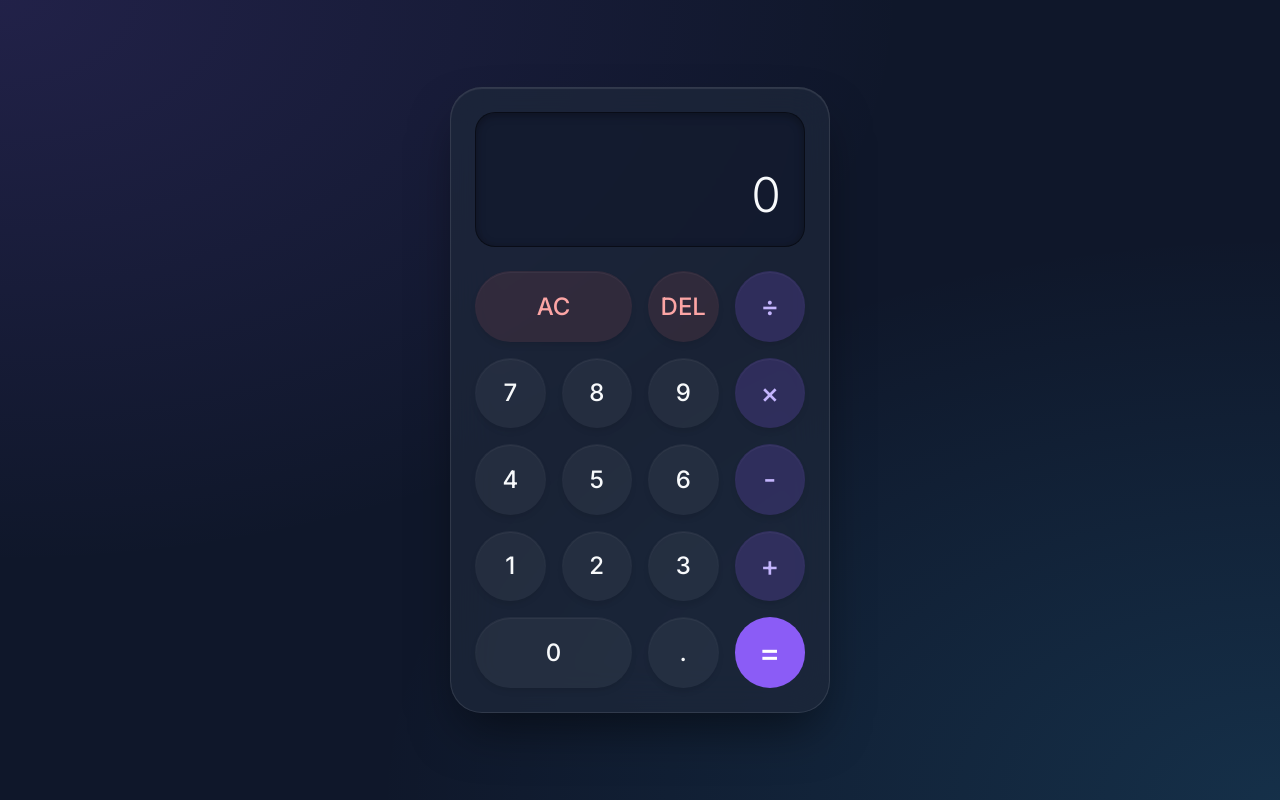
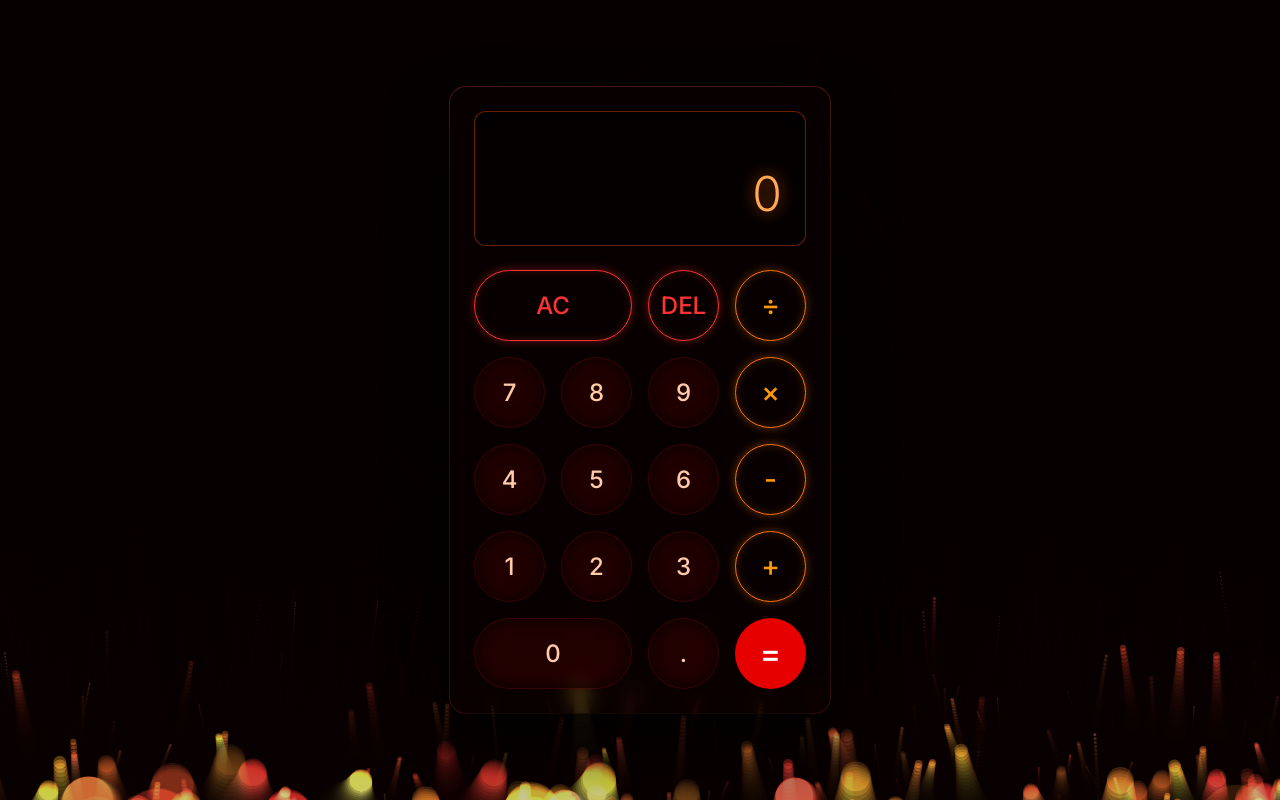
Before and after one commit to Luke-Thompson-Frog/premium-calculator, a plain HTML site: page index.html in a window 1280 px wide. Drawn offline with Linux system fonts and the light colour scheme.

Commit message:
Implement Glassmorphism Inferno Theme

```diff
--- a/index.html
+++ b/index.html
@@ -1,5 +1,6 @@
 <!DOCTYPE html>
 <html lang="en">
+
 <head>
     <meta charset="UTF-8">
     <meta name="viewport" content="width=device-width, initial-scale=1.0">
@@ -9,7 +10,9 @@
     <link href="https://fonts.googleapis.com/css2?family=Inter:wght@300;400;500;600&display=swap" rel="stylesheet">
     <link rel="stylesheet" href="style.css">
 </head>
+
 <body>
+    <canvas id="fireCanvas"></canvas>
     <div class="calculator">
         <div class="display">
             <div class="previous-operand" id="previous-operand"></div>
@@ -42,4 +45,5 @@
     </div>
     <script src="script.js"></script>
 </body>
+
 </html>
--- a/script.js
+++ b/script.js
@@ -138,7 +138,7 @@ document.addEventListener('keydown', (e) => {
 });
 
 function simulateClick(element) {
-    if(!element) return;
+    if (!element) return;
     element.classList.add('active');
     setTimeout(() => {
         element.classList.remove('active');
@@ -176,3 +176,75 @@ deleteButton.addEventListener('click', () => {
 
 // Initialize display
 calculator.updateDisplay();
+
+// --- Fire Canvas Animation Logic ---
+const canvas = document.getElementById('fireCanvas');
+const ctx = canvas.getContext('2d');
+canvas.width = window.innerWidth;
+canvas.height = window.innerHeight;
+
+let particles = [];
+
+class Particle {
+    constructor() {
+        this.x = Math.random() * canvas.width;
+        this.y = canvas.height + Math.random() * 100;
+        this.size = Math.random() * 30 + 10;
+        this.speedY = Math.random() * 3 + 1;
+        this.speedX = (Math.random() - 0.5) * 1.5;
+        // Oranges, reds, yellows
+        this.color = `hsla(${Math.random() * 40}, 100%, 60%, ${Math.random() * 0.4 + 0.1})`;
+        this.life = 1;
+        this.decay = Math.random() * 0.02 + 0.005;
+    }
+    update() {
+        this.y -= this.speedY;
+        this.x += this.speedX;
+        this.life -= this.decay;
+        this.size *= 0.95;
+    }
+    draw() {
+        ctx.globalCompositeOperation = 'lighter';
+        ctx.fillStyle = this.color;
+        ctx.beginPath();
+        ctx.arc(this.x, this.y, this.size, 0, Math.PI * 2);
+        ctx.fill();
+    }
+}
+
+function handleParticles() {
+    for (let i = 0; i < particles.length; i++) {
+        particles[i].update();
+        particles[i].draw();
+
+        // Remove dead particles
+        if (particles[i].life <= 0 || particles[i].size <= 0.5) {
+            particles.splice(i, 1);
+            i--;
+        }
+    }
+}
+
+function animate() {
+    ctx.globalCompositeOperation = 'source-over';
+    // Dark transparent background to create trail effect
+    ctx.fillStyle = 'rgba(10, 1, 1, 0.2)';
+    ctx.fillRect(0, 0, canvas.width, canvas.height);
+
+    // Add new particles each frame up to a limit
+    if (particles.length < 200) {
+        for (let i = 0; i < 4; i++) {
+            particles.push(new Particle());
+        }
+    }
+
+    handleParticles();
+    requestAnimationFrame(animate);
+}
+
+animate();
+
+window.addEventListener('resize', () => {
+    canvas.width = window.innerWidth;
+    canvas.height = window.innerHeight;
+});
--- a/style.css
+++ b/style.css
@@ -1,17 +1,7 @@
 :root {
-    --bg-color: #0f172a;
-    --calc-bg: rgba(30, 41, 59, 0.7);
-    --display-bg: rgba(15, 23, 42, 0.6);
-    --btn-bg: rgba(255, 255, 255, 0.05);
-    --btn-hover: rgba(255, 255, 255, 0.1);
-    --btn-active: rgba(255, 255, 255, 0.15);
-    --btn-operator-bg: rgba(139, 92, 246, 0.2);
-    --btn-operator-text: #c4b5fd;
-    --btn-equals-bg: #8b5cf6;
-    --btn-equals-hover: #7c3aed;
-    --text-primary: #f8fafc;
-    --text-secondary: #94a3b8;
-    --border-color: rgba(255, 255, 255, 0.1);
+    --bg-color: #050000;
+    --text-primary: #ffccaa;
+    --text-secondary: #ff8844;
 }
 
 * {
@@ -23,32 +13,44 @@
 body {
     font-family: 'Inter', sans-serif;
     background-color: var(--bg-color);
-    background-image:
-        radial-gradient(at 0% 0%, rgba(139, 92, 246, 0.15) 0px, transparent 50%),
-        radial-gradient(at 100% 100%, rgba(56, 189, 248, 0.15) 0px, transparent 50%);
+    background-image: url('fire-bg.png');
+    background-size: cover;
+    background-position: center;
+    background-blend-mode: multiply;
     min-height: 100vh;
     display: flex;
     justify-content: center;
     align-items: center;
     color: var(--text-primary);
+    overflow: hidden;
+}
+
+#fireCanvas {
+    position: fixed;
+    top: 0;
+    left: 0;
+    width: 100vw;
+    height: 100vh;
+    z-index: -1;
+    opacity: 0.8;
+    /* Let the swirling fire show through the particles */
 }
 
 .calculator {
     width: 380px;
-    background: var(--calc-bg);
-    backdrop-filter: blur(20px);
-    -webkit-backdrop-filter: blur(20px);
-    border-radius: 32px;
+    background: rgba(15, 0, 0, 0.3);
+    backdrop-filter: blur(10px);
+    -webkit-backdrop-filter: blur(10px);
+    border-radius: 16px;
     padding: 24px;
     box-shadow:
-        0 25px 50px -12px rgba(0, 0, 0, 0.5),
-        inset 0 1px 1px rgba(255, 255, 255, 0.1);
-    border: 1px solid var(--border-color);
+        0 30px 60px rgba(0, 0, 0, 0.9),
+        0 0 0 1px rgba(255, 100, 50, 0.3);
 }
 
 .display {
-    background: var(--display-bg);
-    border-radius: 20px;
+    background: rgba(0, 0, 0, 0.4);
+    border-radius: 12px;
     padding: 24px;
     margin-bottom: 24px;
     display: flex;
@@ -58,8 +60,8 @@ body {
     word-wrap: break-word;
     word-break: break-all;
     min-height: 120px;
-    border: 1px solid rgba(0,0,0,0.5);
-    box-shadow: inset 0 2px 10px rgba(0,0,0,0.3);
+    border: 1px solid rgba(255, 80, 0, 0.4);
+    box-shadow: inset 0 5px 20px rgba(0, 0, 0, 0.8);
 }
 
 .previous-operand {
@@ -73,7 +75,8 @@ body {
 .current-operand {
     font-size: 3rem;
     font-weight: 300;
-    color: var(--text-primary);
+    color: #ffaa55;
+    text-shadow: 0 0 15px rgba(255, 100, 0, 0.8);
     line-height: 1.1;
     letter-spacing: -1px;
 }
@@ -86,8 +89,6 @@ body {
 
 .btn {
     cursor: pointer;
-    border: none;
-    outline: none;
     font-family: inherit;
     font-size: 1.5rem;
     font-weight: 500;
@@ -96,39 +97,48 @@ body {
     display: flex;
     justify-content: center;
     align-items: center;
-    background: var(--btn-bg);
-    color: var(--text-primary);
     transition: all 0.2s cubic-bezier(0.4, 0, 0.2, 1);
-    box-shadow:
-        0 4px 6px -1px rgba(0, 0, 0, 0.1),
-        inset 0 1px 1px rgba(255, 255, 255, 0.05);
-    border: 1px solid transparent;
+
+    /* Default Number Button Style for Option 1 */
+    background: rgba(50, 0, 0, 0.6);
+    color: #ffccaa;
+    border: 1px solid rgba(255, 50, 50, 0.1);
+    box-shadow: inset 0 0 15px rgba(0, 0, 0, 0.8);
 }
 
 .btn:hover {
-    background: var(--btn-hover);
+    background: rgba(80, 0, 0, 0.8);
+    box-shadow: inset 0 0 15px rgba(0, 0, 0, 0.8), 0 0 10px rgba(255, 50, 50, 0.3);
     transform: translateY(-2px);
-    box-shadow: 0 6px 12px -2px rgba(0, 0, 0, 0.15);
 }
 
-.btn:active, .btn.active {
-    background: var(--btn-active);
+.btn:active,
+.btn.active {
+    background: rgba(100, 0, 0, 0.9);
     transform: translateY(1px);
 }
 
+/* Operator Buttons: Glowing Orange */
 .btn-operator {
-    background: var(--btn-operator-bg);
-    color: var(--btn-operator-text);
+    background: transparent;
+    color: #ff9900;
+    border: 1px solid #ff7700;
+    box-shadow: 0 0 10px rgba(255, 119, 0, 0.4), inset 0 0 10px rgba(255, 119, 0, 0.2);
     font-size: 1.75rem;
 }
 
 .btn-operator:hover {
-    background: rgba(139, 92, 246, 0.3);
+    background: rgba(255, 100, 0, 0.15);
+    box-shadow: 0 0 15px rgba(255, 119, 0, 0.7), inset 0 0 15px rgba(255, 119, 0, 0.5);
 }
 
-.btn-clear, .btn-delete {
-    color: #fca5a5;
-    background: rgba(248, 113, 113, 0.1);
+/* Clear/Delete Buttons: Glowing Red */
+.btn-clear,
+.btn-delete {
+    background: transparent;
+    color: #ff3333;
+    border: 1px solid #ff3333;
+    box-shadow: 0 0 10px rgba(255, 51, 51, 0.4), inset 0 0 10px rgba(255, 51, 51, 0.2);
 }
 
 .btn-clear {
@@ -137,8 +147,10 @@ body {
     border-radius: 40px;
 }
 
-.btn-clear:hover, .btn-delete:hover {
-    background: rgba(248, 113, 113, 0.2);
+.btn-clear:hover,
+.btn-delete:hover {
+    background: rgba(255, 51, 51, 0.15);
+    box-shadow: 0 0 15px rgba(255, 51, 51, 0.7), inset 0 0 15px rgba(255, 51, 51, 0.5);
 }
 
 .btn-zero {
@@ -147,29 +159,39 @@ body {
     border-radius: 40px;
 }
 
+/* Equals Button: Solid Bright Red */
 .btn-equals {
-    background: var(--btn-equals-bg);
+    background: #e60000;
     color: white;
     font-size: 2rem;
-    box-shadow: 0 8px 16px -4px rgba(139, 92, 246, 0.5);
+    border: none;
+    box-shadow: 0 0 20px rgba(230, 0, 0, 0.6);
 }
 
 .btn-equals:hover {
-    background: var(--btn-equals-hover);
-    box-shadow: 0 12px 20px -4px rgba(139, 92, 246, 0.6);
+    background: #ff1a1a;
+    box-shadow: 0 0 25px rgba(255, 26, 26, 0.8);
 }
 
-/* Subtle pulse animation for the equals button to draw attention */
 @keyframes softPulse {
-    0% { box-shadow: 0 0 0 0 rgba(139, 92, 246, 0.4); }
-    70% { box-shadow: 0 0 0 10px rgba(139, 92, 246, 0); }
-    100% { box-shadow: 0 0 0 0 rgba(139, 92, 246, 0); }
+    0% {
+        box-shadow: 0 0 0 0 rgba(230, 0, 0, 0.6);
+    }
+
+    70% {
+        box-shadow: 0 0 0 12px rgba(230, 0, 0, 0);
+    }
+
+    100% {
+        box-shadow: 0 0 0 0 rgba(230, 0, 0, 0);
+    }
 }
 
 .btn-equals {
-    animation: softPulse 3s infinite;
+    animation: softPulse 2.5s infinite;
 }
 
-.btn-equals:active, .btn-equals.active {
+.btn-equals:active,
+.btn-equals.active {
     animation: none;
 }
```
Also changed, not shown: fire-bg.png (added).
